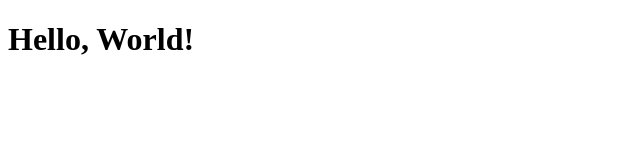
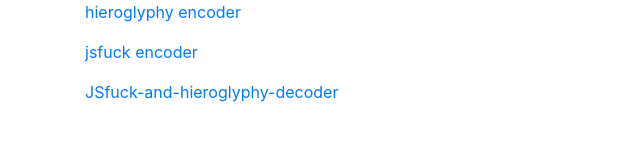
Before and after one commit to masx200/jsfuck-and-hieroglyphy-decoder-and-encoder, a website: page src/index.html in a window 1280 px wide. Shown: the whole page, without its empty margins (0-640 px from the left). Drawn offline with nearby package versions, Linux system fonts and the light colour scheme.

Commit message:
Update index.html

```diff
--- a/src/index.html
+++ b/src/index.html
@@ -1,10 +1,32 @@
 <!DOCTYPE html>
 <html lang="en">
     <head>
+        <link href="./myfontandtextalign.css" rel="stylesheet" />
+        <link
+            rel="stylesheet"
+            href="https://cdn.staticfile.org/twitter-bootstrap/4.3.1/css/bootstrap.min.css"
+        />
         <meta charset="utf-8" />
+        <meta
+            name="viewport"
+            content="width=device-width, initial-scale=1, shrink-to-fit=no"
+        />
         <title>My First Parcel App</title>
     </head>
     <body>
-        <h1>Hello, World!</h1>
+        <div class="container">
+            <p><a href="hieroglyphy-encoder.html">hieroglyphy encoder</a></p>
+            <p>
+                <a
+                    href="JSFuck---Write-any-JavaScript-with-6-Characters_-[]()!+.html"
+                    >jsfuck encoder</a
+                >
+            </p>
+            <p>
+                <a href="JSfuck-Decoder--and-hieroglyphy--decoder.html"
+                    >JSfuck-and-hieroglyphy-decoder</a
+                >
+            </p>
+        </div>
     </body>
 </html>
```
